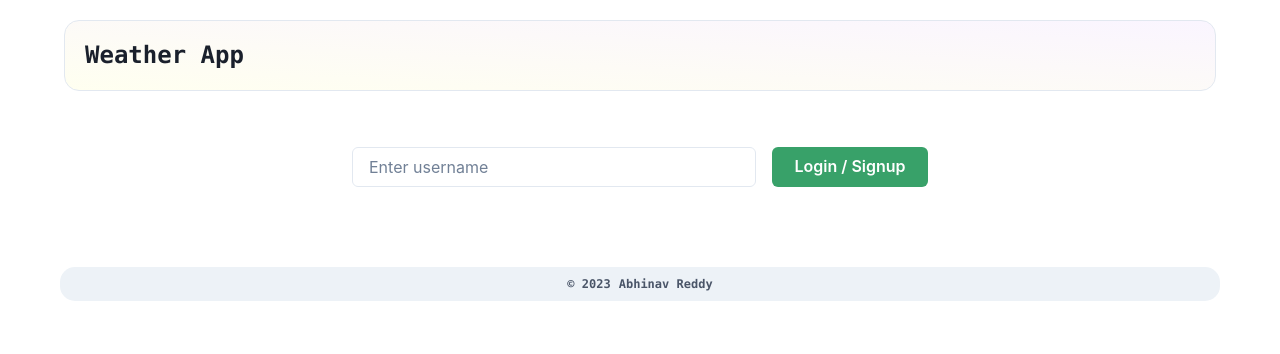
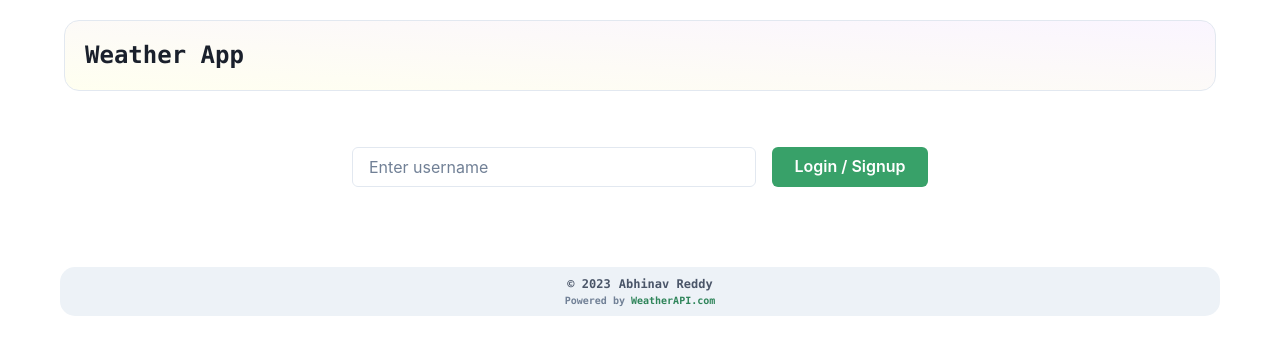
Before and after one commit to AbhinavReddy-Dev/weatherapp, a React (Vite) app in the folder client/: page /login in a window 1280 px wide. Shown: the top 354 px of the page. Built offline with nearby package versions, Linux system fonts and the light colour scheme.

Commit message:
updated no of forecast days as the free trial ended for more than 4 days of forecast

```diff
--- a/client/src/layout/page.tsx
+++ b/client/src/layout/page.tsx
@@ -69,10 +69,20 @@ const PageLayout = (props: PageLayoutProps) => {
           <span>&copy; {new Date().getFullYear()}</span>
           <Link
             ml={2}
-            title="GitHub Link for Abhinav Reddy"
+            title="Portfolio Link for Abhinav Reddy"
             target="_blank"
-            href="https://github.com/AbhinavReddy-Dev">
+            href="https://www.abhinavreddy.dev/">
             Abhinav Reddy
+          </Link>
+        </Text>
+        <Text fontSize={"x-small"} textColor={"gray.500"}>
+          Powered by{" "}
+          <Link
+            textColor={"green.600"}
+            target="_blank"
+            href="https://www.weatherapi.com/"
+            title="Free Weather API">
+            WeatherAPI.com
           </Link>
         </Text>
       </Box>
```
Also changed, not shown: 1 other file (tests, documents, lock files or other folders).
